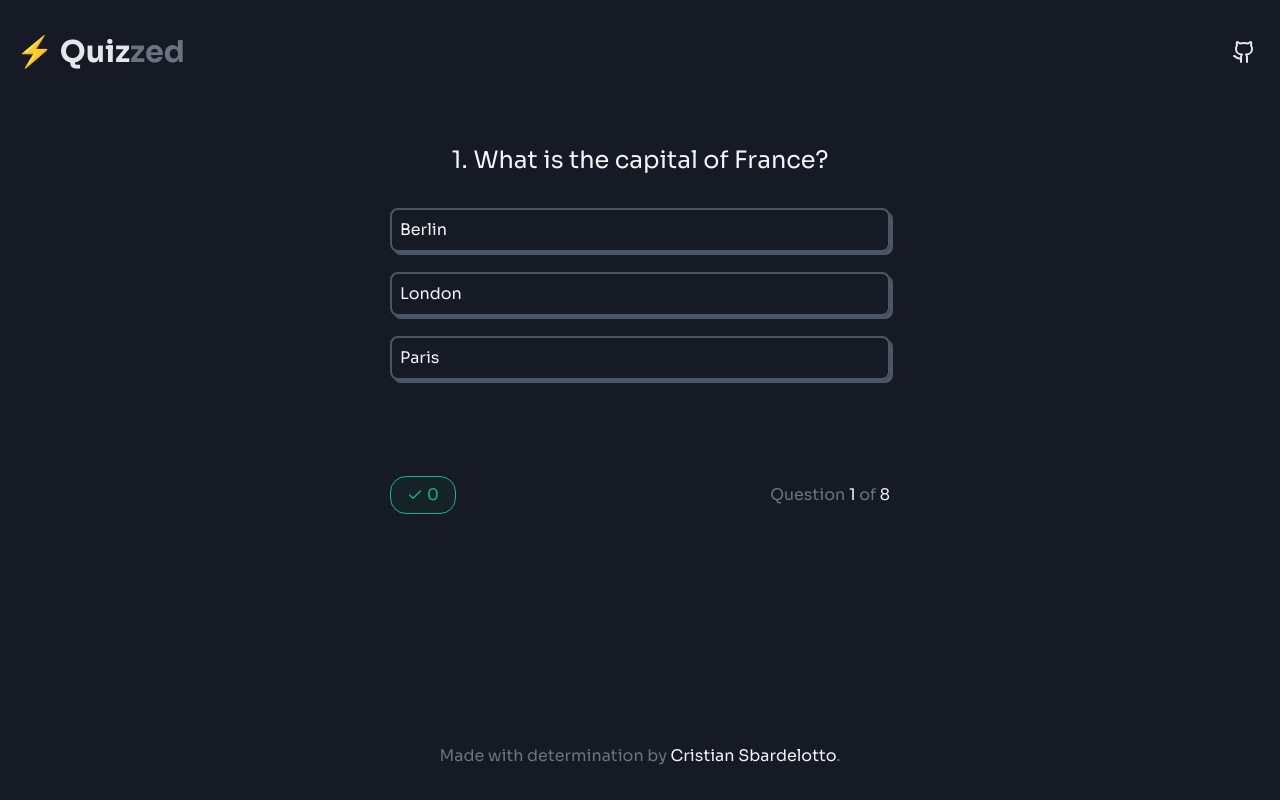
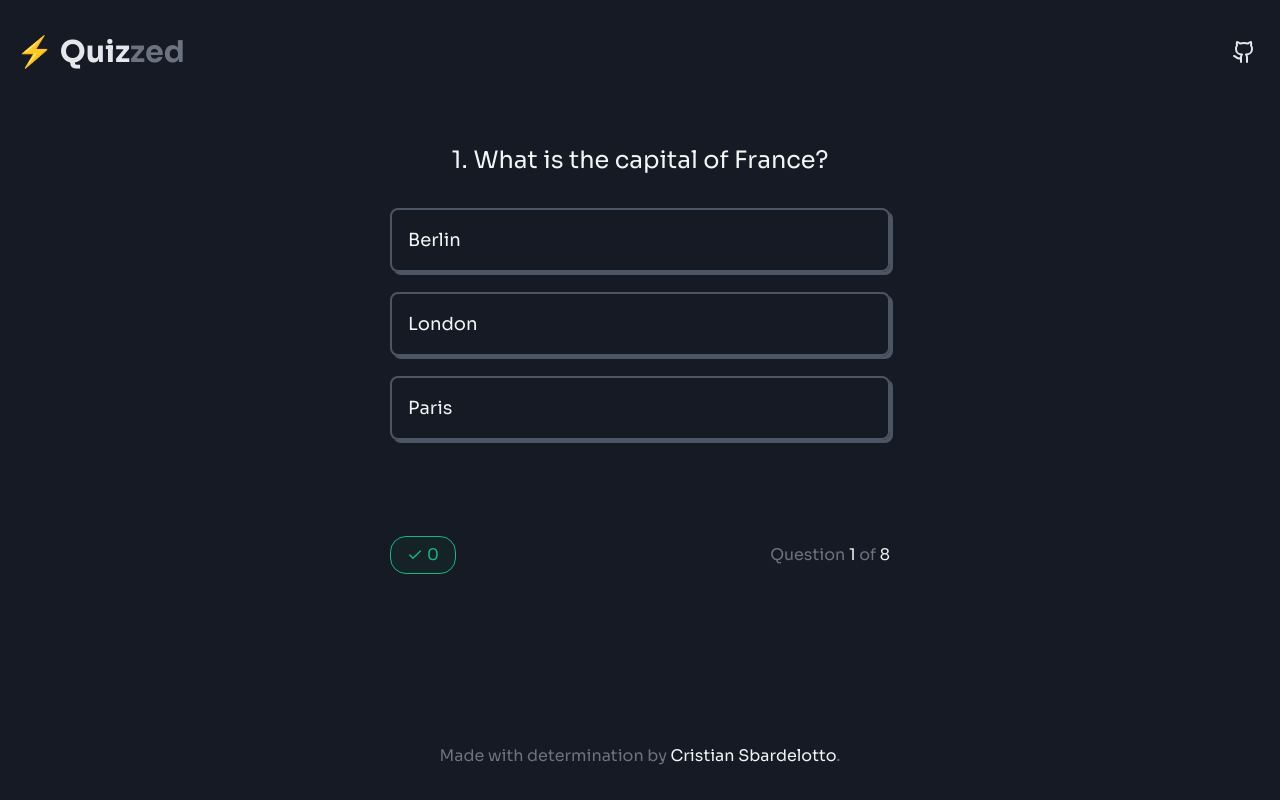
Before and after one commit to cristian-sbardelotto/quizzed, a React (Vite) app: page /play in a window 1280 px wide. Built offline with nearby package versions, Linux system fonts and the light colour scheme.

Commit message:
feat: implement answer basic flow

```diff
--- a/package.json
+++ b/package.json
@@ -15,6 +15,7 @@
     "react": "^18.2.0",
     "react-dom": "^18.2.0",
     "react-router-dom": "^6.22.3",
+    "tailwind-merge": "^2.2.2",
     "uuid": "^9.0.1"
   },
   "devDependencies": {
--- a/src/components/quiz/quiz-options.tsx
+++ b/src/components/quiz/quiz-options.tsx
@@ -1,28 +1,58 @@
+import { MouseEvent, useState } from 'react';
+
+import { twMerge } from 'tailwind-merge';
+
 import { Option } from '../../types/quiz';
 
 type QuizOptionsProps = {
   options: Option[];
+  handleClick: () => void;
 };
 
-export function QuizOptions({ options }: QuizOptionsProps) {
+const ONE_SECOND_IN_MILLISECONDS = 1000;
+
+export function QuizOptions({ options, handleClick }: QuizOptionsProps) {
+  const [isOptionSelected, setIsOptionSelected] = useState(false);
+
+  function handleOptionClick(
+    event: MouseEvent<HTMLButtonElement>,
+    isCorrect: boolean
+  ) {
+    if (!isCorrect) {
+      event.currentTarget.classList.add('wrong-option');
+    }
+
+    setIsOptionSelected(true);
+
+    setTimeout(() => {
+      setIsOptionSelected(false);
+
+      handleClick();
+    }, ONE_SECOND_IN_MILLISECONDS);
+  }
+
+  const correctOptionsClasses =
+    'border-emerald-500 shadow-correct-option bg-emerald-500/5';
+
   return (
     <ul className='max-w-[500px] md:w-[500px] mx-auto mt-8 flex flex-col items-center gap-5 px-4 md:px-0'>
       {options.map(option => (
         <li
           key={option.title}
-          className='w-full p-2 border-2 border-gray-600 rounded-lg shadow-card cursor-pointer hover:translate-x-[-2px] hover:translate-y-[-2px] hover:bg-slate-700/30 transition-all'
+          className={twMerge(
+            'border-2 border-gray-600 shadow-option w-full rounded-lg cursor-pointer hover:translate-x-[-2px] hover:translate-y-[-2px] hover:bg-slate-700/30 transition-all',
+            isOptionSelected && 'pointer-events-none',
+            isOptionSelected && option.isCorrect && correctOptionsClasses
+          )}
         >
-          <button>
-            <span className='text-gray-100'>{option.title}</span>
+          <button
+            className='w-full p-4 text-start text-gray-100 text-lg'
+            onClick={event => handleOptionClick(event, option.isCorrect)}
+          >
+            {option.title}
           </button>
         </li>
       ))}
-
-      {/* <li className='w-full p-2 border-2 border-gray-600 rounded-lg shadow-card cursor-pointer hover:translate-x-[-2px] hover:translate-y-[-2px] hover:bg-slate-700/30 transition-all'>
-        <button>
-          a) <span className='text-gray-100'>1943</span>
-        </button>
-      </li> */}
     </ul>
   );
 }
--- a/src/index.css
+++ b/src/index.css
@@ -11,3 +11,7 @@ body > div {
 .app-container {
   @apply max-w-[1280px] mx-auto;
 }
+
+.wrong-option {
+  @apply text-red-600;
+}
--- a/src/screens/play.tsx
+++ b/src/screens/play.tsx
@@ -6,7 +6,7 @@ import { Quiz } from '../components/quiz';
 import { questions } from '../data/questions';
 
 export function Play() {
-  const [questionIndex] = useState(0);
+  const [questionIndex, setQuestionIndex] = useState(0);
 
   const currentQuestion = questions[questionIndex];
 
@@ -16,7 +16,10 @@ export function Play() {
         {currentQuestion.title}
       </Quiz.Title>
 
-      <Quiz.Options options={currentQuestion.options} />
+      <Quiz.Options
+        handleClick={() => setQuestionIndex(questionIndex + 1)}
+        options={currentQuestion.options}
+      />
 
       <Quiz.Footer
         correctAnswers={0}
--- a/tailwind.config.js
+++ b/tailwind.config.js
@@ -7,7 +7,9 @@ export default {
         background: '#161A24',
       },
       boxShadow: {
-        card: '3px 3px 0 #4b5563',
+        option: '3px 3px 0 #4b5563',
+        'correct-option': '3px 3px 0 #10b981',
+        'wrong-option': '3px 3px 0 #dc2626',
       },
       fontFamily: {
         sora: 'Sora, sans-serif',
```
Also changed, not shown: 1 other file (tests, documents, lock files or other folders).
